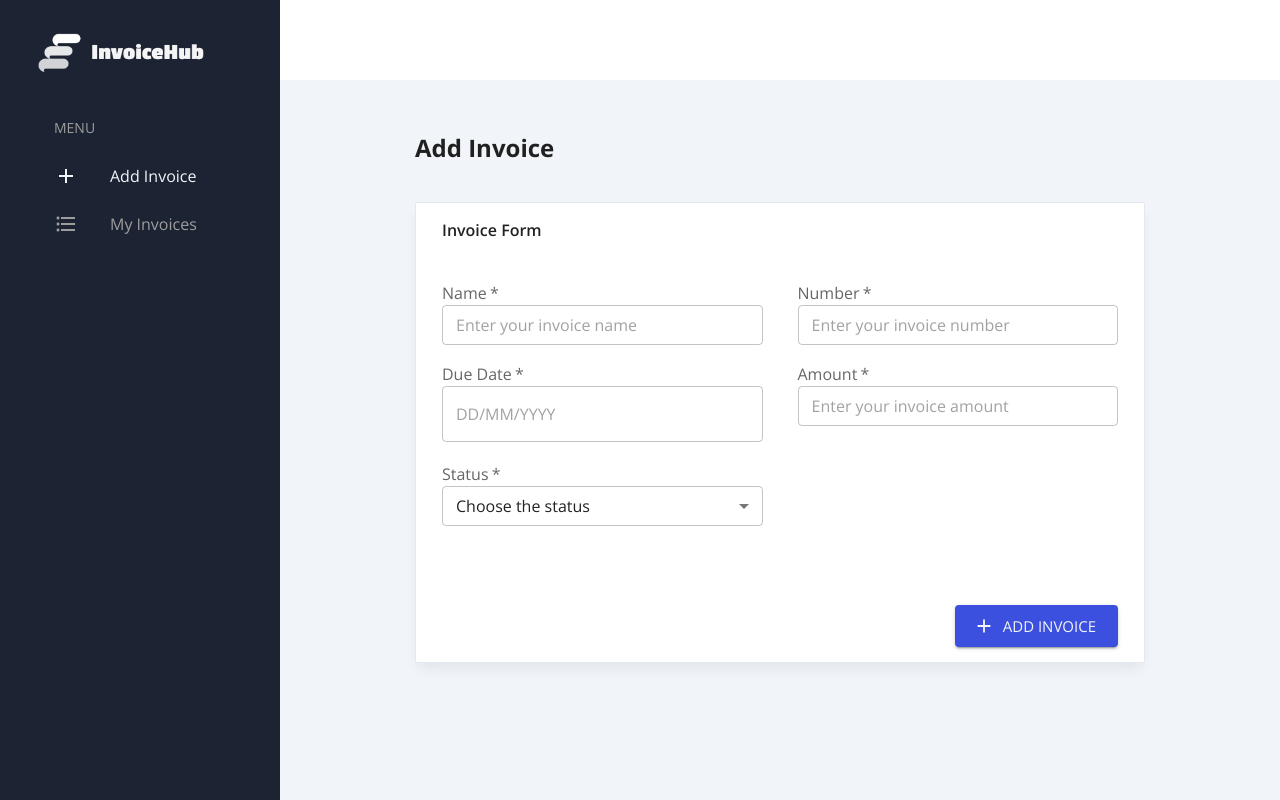
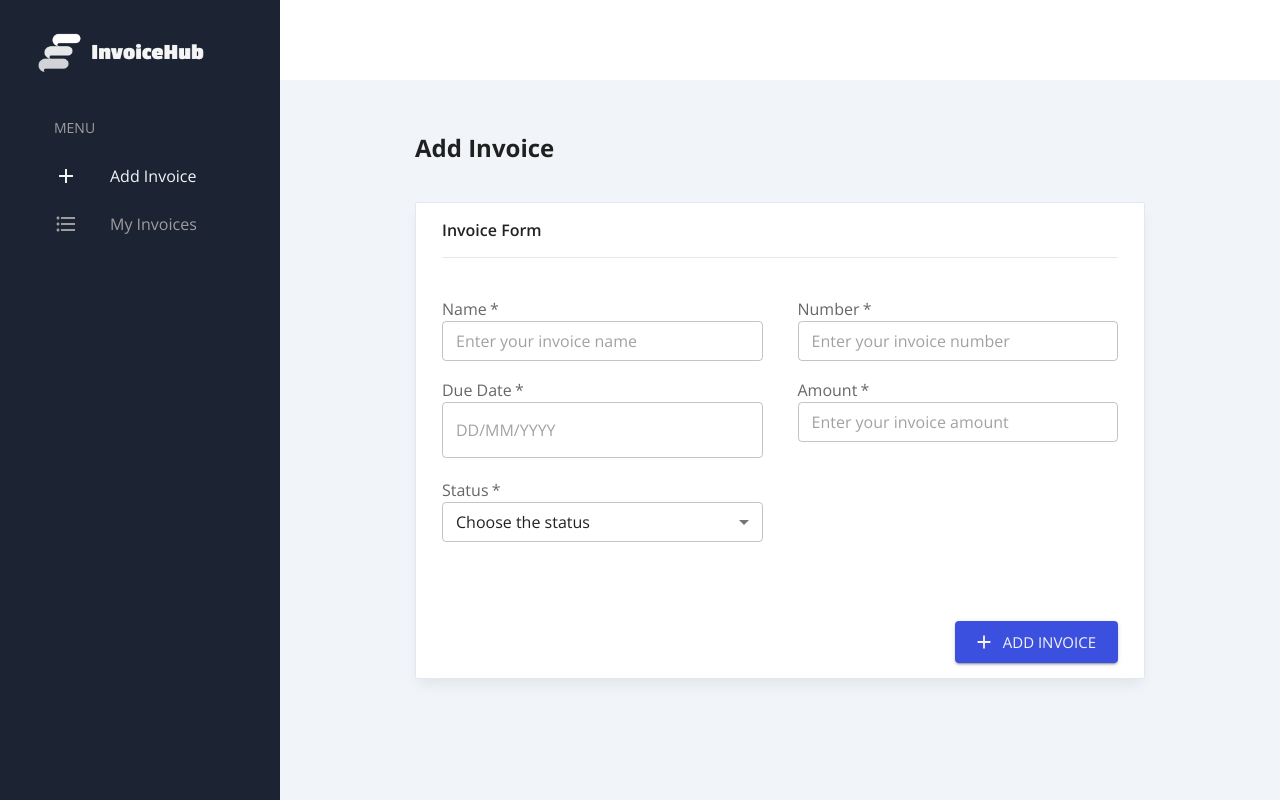
Before and after one commit to up2dul/nabitu-invoicehub, a Next.js app: page /invoices/add in a window 1280 px wide. Built offline with nearby package versions, Linux system fonts and the light colour scheme; what @mui/material-nextjs would draw is missing.

Commit message:
feat(page): add border bottom to the form title

```diff
--- a/src/app/invoices/add/page.tsx
+++ b/src/app/invoices/add/page.tsx
@@ -28,7 +28,14 @@ export default function InvoicesAddPage() {
           boxShadow: "0 8px 13px -3px rgba(0, 0, 0, 0.07)",
         }}
       >
-        <Typography sx={{ mb: "40px", fontWeight: 600 }}>
+        <Typography
+          sx={{
+            mb: "40px",
+            fontWeight: 600,
+            borderBottom: "1px solid #E2E8F0",
+            pb: "15px",
+          }}
+        >
           Invoice Form
         </Typography>
 
```
